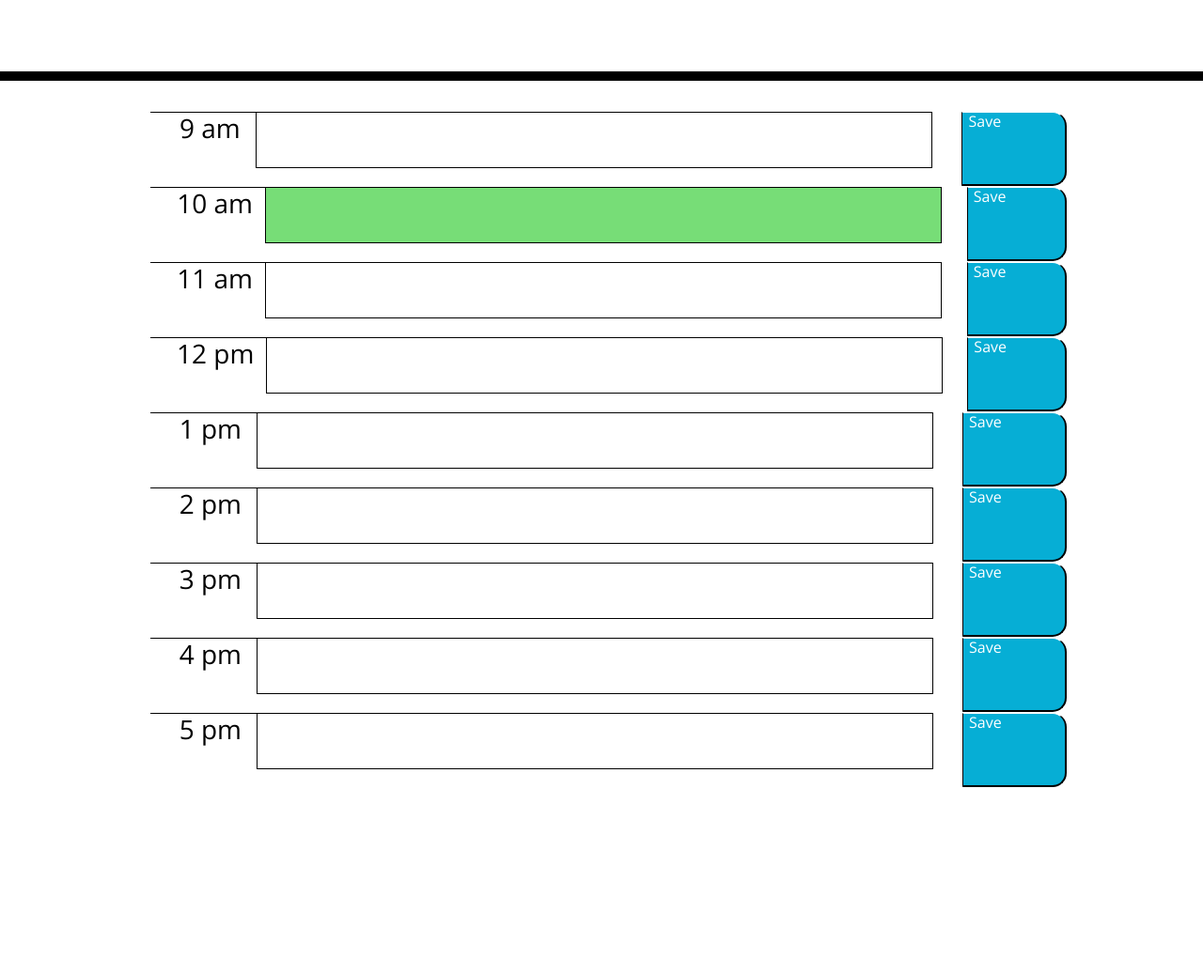
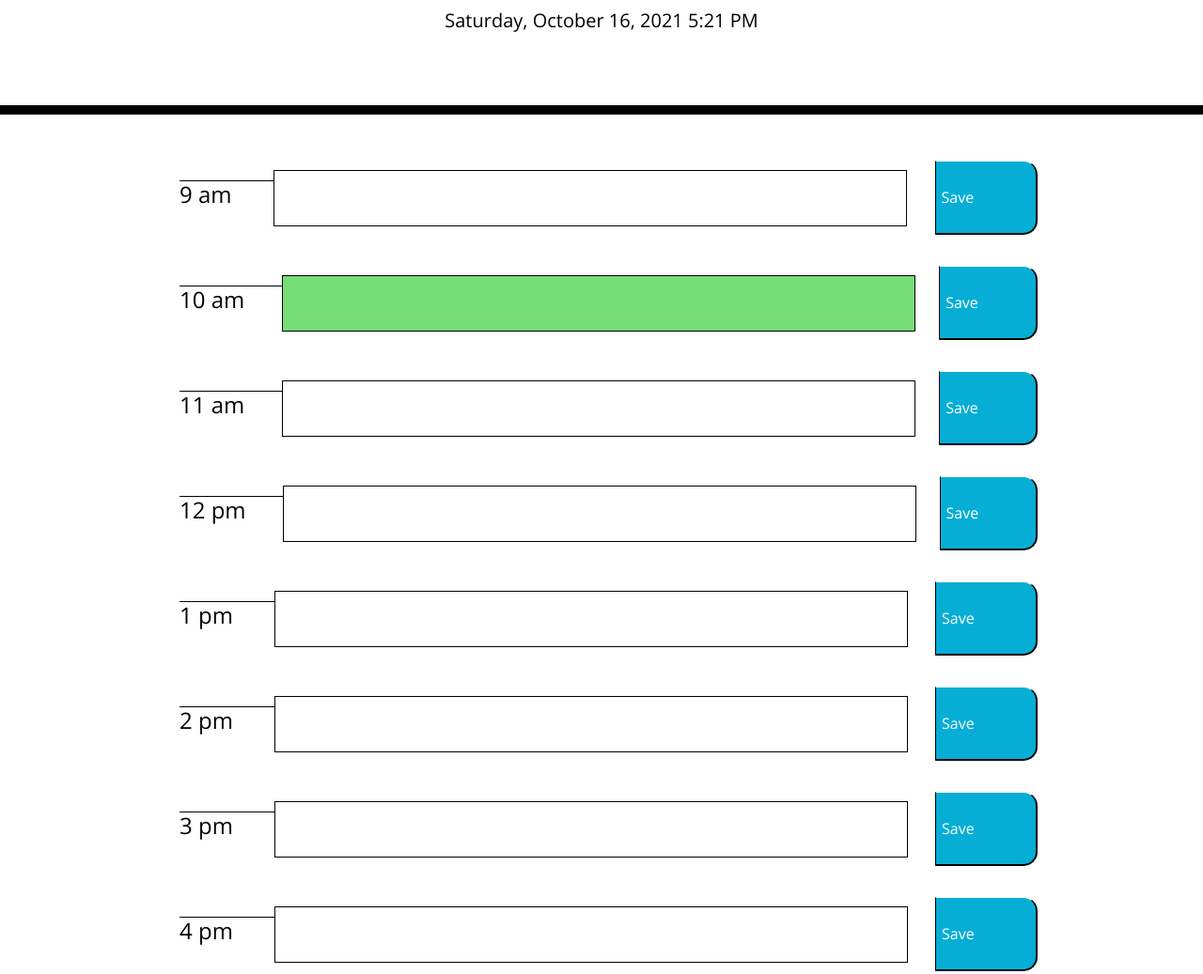
Before and after one commit to colawrr/Work-day-scheduler, a plain HTML site: page index.html in a window 1280 px wide. Shown: the part 182-1219 px from the top of the page at 94% size. Before the commit the page ends 1020 px from the top, so only its background shows below. Drawn offline with nearby package versions, Linux system fonts and the light colour scheme.

Commit message:
add current date and time

```diff
--- a/assets/css/style.css
+++ b/assets/css/style.css
@@ -68,6 +68,7 @@ textarea{
   border-bottom-right-radius: 15px;
   background-color: #06AED5;
   color: white;
+  align-items: center;
 }
 
 .saveBtn i:hover {
--- /dev/null
+++ b/assets/js/index.js
@@ -0,0 +1,2 @@
+const today = moment().format('LLLL');
+      document.getElementById("currentDay").innerHTML = today;
--- a/index.html
+++ b/index.html
@@ -30,48 +30,48 @@
     </header>
     <div class="container d-flex col-12 col-md-9 flex-column">
       <!-- Timeblocks go here -->
-      <div class="row flex-column time-block">
-        <h3 class="hour flex-column">9 am</h3>
+      <div class="m-3 row flex-column justify-content-around">
+        <h4 class="hour flex-column">9 am</h4>
         <input class="col-9 row"></input>
         <button class="saveBtn row">Save</button>
       </div>
-      <div class="row flex-column time-block">
-        <h3 class="hour flex-column">10 am</h3>
+      <div class="m-3 row flex-column justify-content-around">
+        <h4 class="hour flex-column">10 am</h4>
         <input class="col-9 row future"></input>
         <button class="saveBtn row">Save</button>
       </div>
-      <div class="row flex-column time-block">
-        <h3 class="hour flex-column">11 am</h3>
+      <div class="m-3 row flex-column justify-content-around">
+        <h4 class="hour flex-column">11 am</h4>
         <input class="col-9 row"></input>
         <button class="saveBtn row">Save</button>
       </div>
-      <div class="row flex-column time-block">
-        <h3 class="hour flex-column">12 pm</h3>
+      <div class="m-3 row flex-column justify-content-around">
+        <h4 class="hour flex-column">12 pm</h4>
         <input class="col-9 row"></input>
         <button class="saveBtn row">Save</button>
       </div>
-      <div class="row flex-column time-block">
-        <h3 class="hour flex-column ">1 pm</h3>
+      <div class="m-3 row flex-column justify-content-around">
+        <h4 class="hour flex-column ">1 pm</h4>
         <input class="col-9 row"></input>
         <button class="saveBtn row">Save</button>
       </div>
-      <div class="row flex-column time-block">
-        <h3 class="hour flex-column">2 pm</h3>
+      <div class="m-3 row flex-column justify-content-around">
+        <h4 class="hour flex-column">2 pm</h4>
         <input class="col-9 row"></input>
         <button class="saveBtn row">Save</button>
       </div>
-      <div class="row flex-column time-block">
-        <h3 class="hour flex-column">3 pm</h3>
+      <div class="m-3 row flex-column justify-content-around">
+        <h4 class="hour flex-column">3 pm</h4>
         <input class="col-9 row"></input>
         <button class="saveBtn row">Save</button>
       </div>
-      <div class="row flex-column time-block">
-        <h3 class="hour flex-column">4 pm</h3>
+      <div class="m-3 row flex-column justify-content-around">
+        <h4 class="hour flex-column">4 pm</h4>
         <input class="col-9 row"></input>
         <button class="saveBtn row">Save</button>
       </div>
-      <div class="row flex-column time-block">
-        <h3 class="hour flex-column">5 pm</h3>
+      <div class="m-3 row flex-column justify-content-around">
+        <h4 class="hour flex-column">5 pm</h4>
         <input class="col-9 row"></input>
         <button class="saveBtn row">Save</button>
       </div>
@@ -79,5 +79,6 @@
 
     <script src="https://code.jquery.com/jquery-3.4.1.min.js"></script>
     <script src="https://cdnjs.cloudflare.com/ajax/libs/moment.js/2.24.0/moment.min.js"></script>
+    <script src="./assets/js/index.js"></script>
   </body>
 </html>
```
Also changed, not shown: 2 other files.
